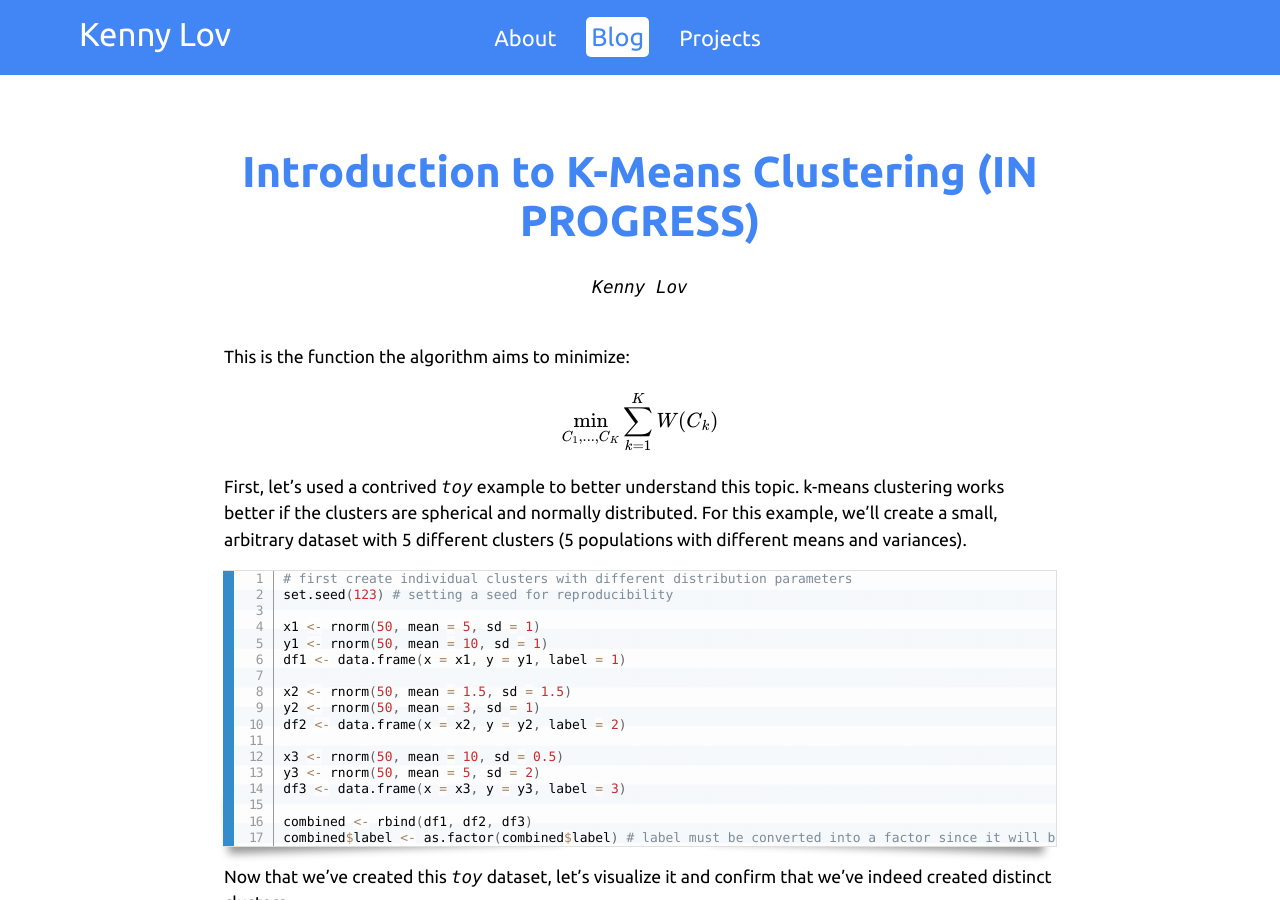
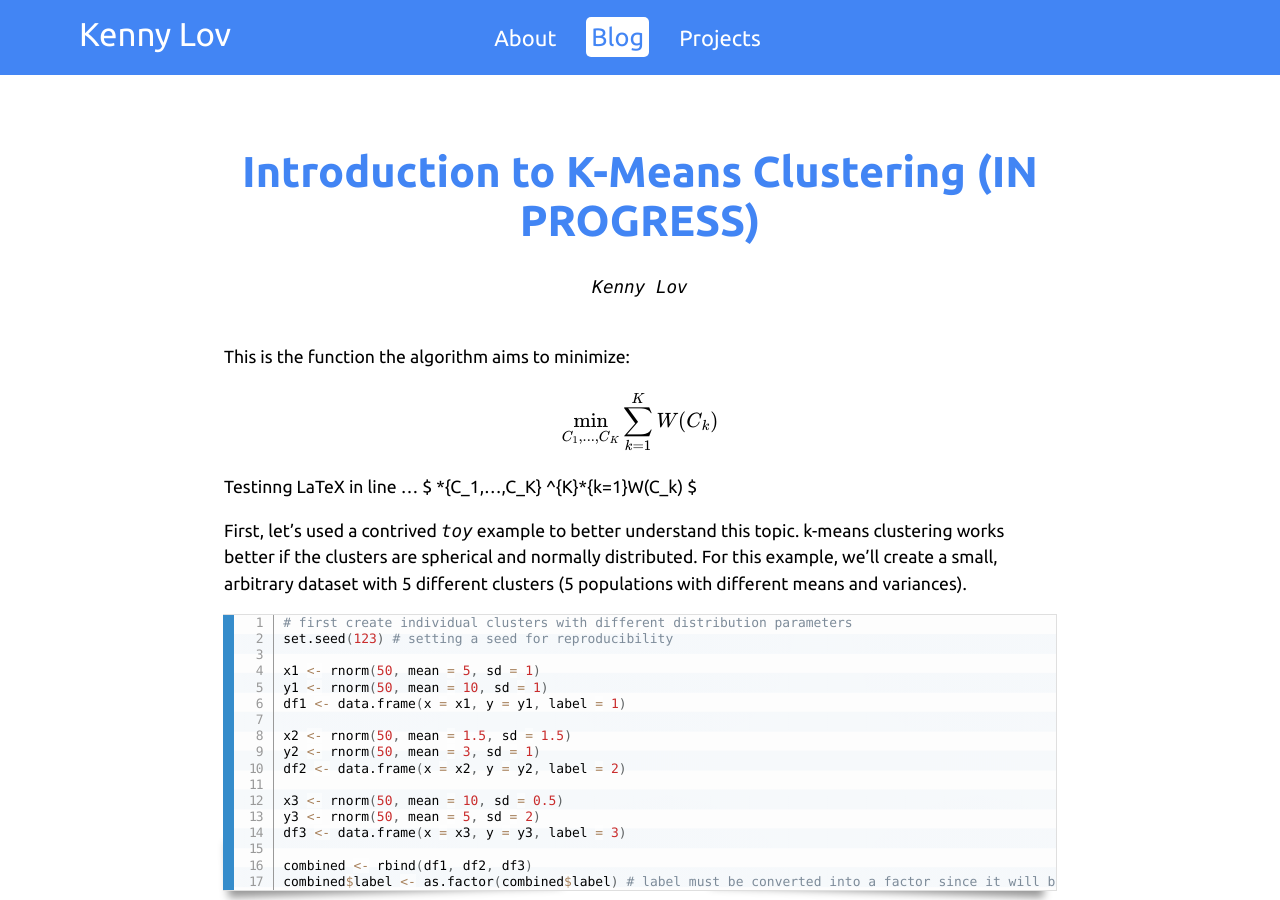
Before and after one commit to clfkenny/clfkenny.github.io, a Jekyll site: the page built from projects/kmeans_intro/index.md, in a window 1280 px wide and 900 px high. Built offline with Jekyll 4.4.1, drawn with Linux system fonts in a browser that asks for light colours; some web fonts are replaced; formulas are drawn with MathJax 3; our own code applies the rules of GitHub Pages for plain Markdown files.

```diff
--- a/projects/kmeans_intro/index.md
+++ b/projects/kmeans_intro/index.md
@@ -15,6 +15,9 @@ layout: projects
 This is the function the algorithm aims to minimize:
 <p>
 $$  \min_{C_1,...,C_K} \sum^{K}_{k=1}W(C_k)  $$
+
+Testinng LaTeX in line … $ *{C_1,…,C_K} ^{K}*{k=1}W(C_k) $
+
 </p>
 First, let’s used a contrived *toy* example to better understand this
 topic. k-means clustering works better if the clusters are spherical and
--- a/projects/kmeans_intro/kmeans_intro.Rmd
+++ b/projects/kmeans_intro/kmeans_intro.Rmd
@@ -32,6 +32,9 @@ knitr::opts_chunk$set(
 This is the function the algorithm aims to minimize:
 <p>
 $$  \min_{C_1,...,C_K} \sum^{K}_{k=1}W(C_k)  $$
+
+Testinng LaTeX in line ... $ \min_{C_1,...,C_K} \sum^{K}_{k=1}W(C_k) $
+
 </p>
 
 
```
Also changed, not shown: projects/kmeans_intro/images/plot1.png, projects/kmeans_intro/images/plot2.png, projects/kmeans_intro/images/plot3.png, projects/kmeans_intro/images/scree.png.
